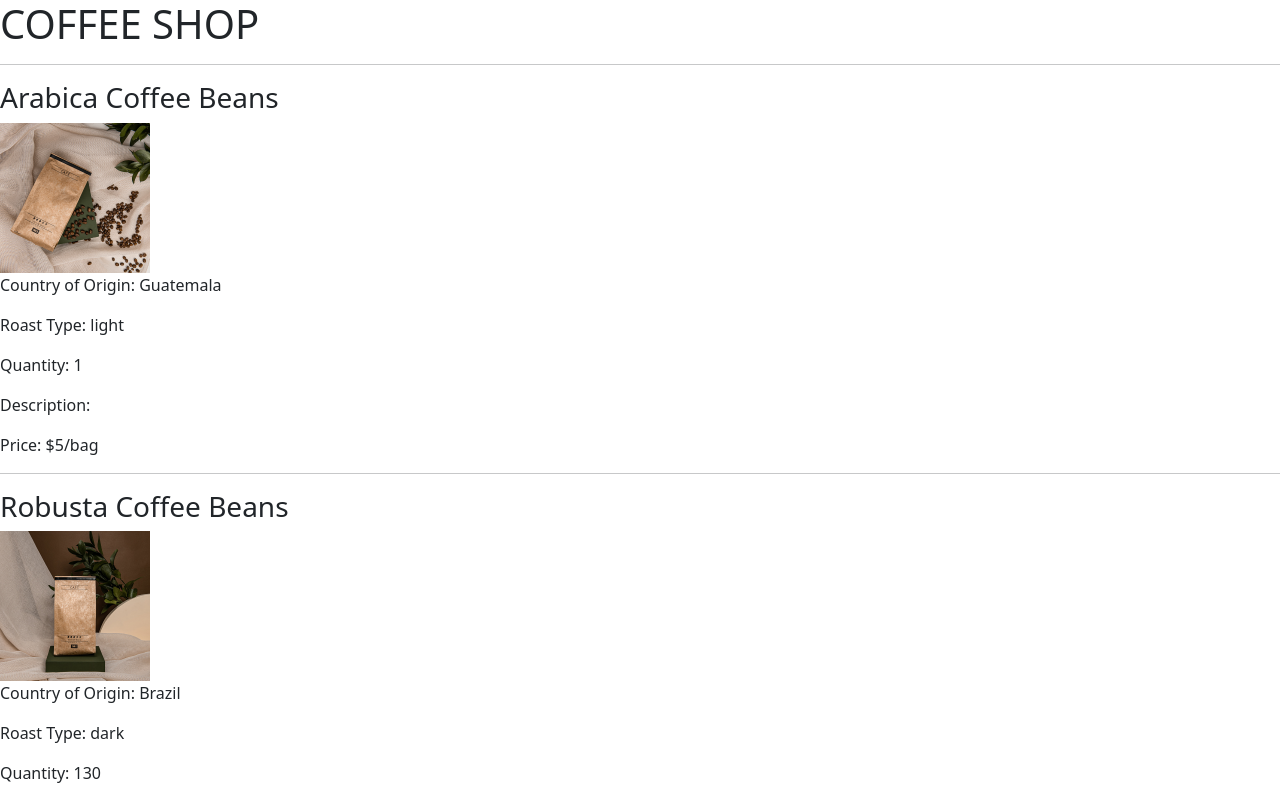
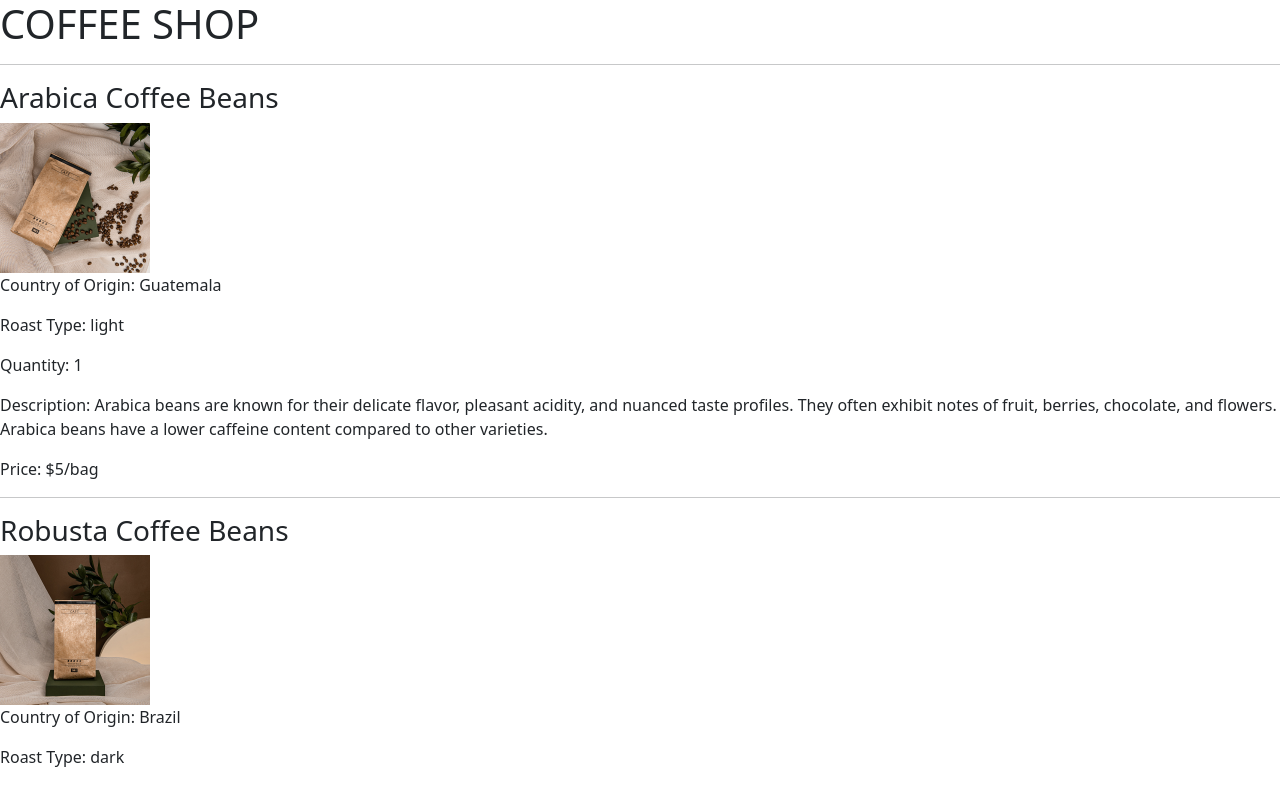
Before and after one commit to MarcusKyung/inventory-tracker, a React (Create React App) app: page / in a window 1280 px wide. Shown: the top 789 px of the page. Built offline with nearby package versions, Linux system fonts and the light colour scheme.

Commit message:
update coffeeList component to read out of stock

```diff
--- a/src/components/CoffeeList.js
+++ b/src/components/CoffeeList.js
@@ -14,8 +14,8 @@ function CoffeeList(props) {
           origin={coffee.origin}
           roast={coffee.roast}
           price={coffee.price}
-          description={coffee.desription}
-          quantity={coffee.quantity}
+          description={coffee.description}
+          quantity={coffee.quantity > 0 ? coffee.quantity : "Out of Stock"}
           productImage={coffee.productImage}
           id={coffee.id}
           key={coffee.id}
```
